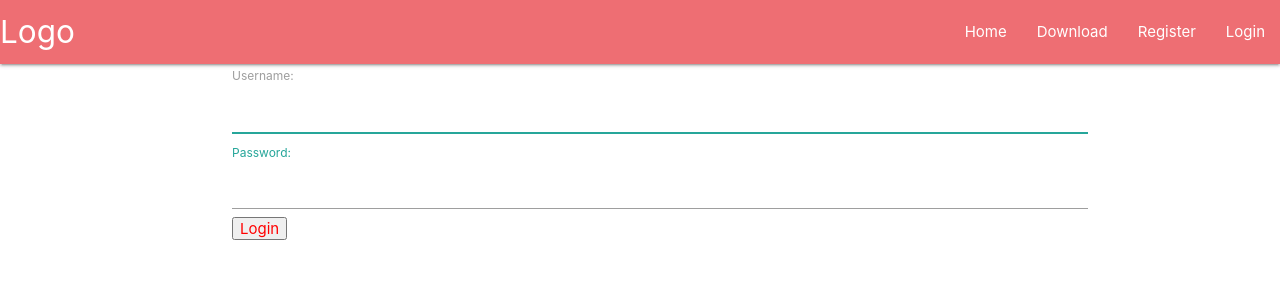
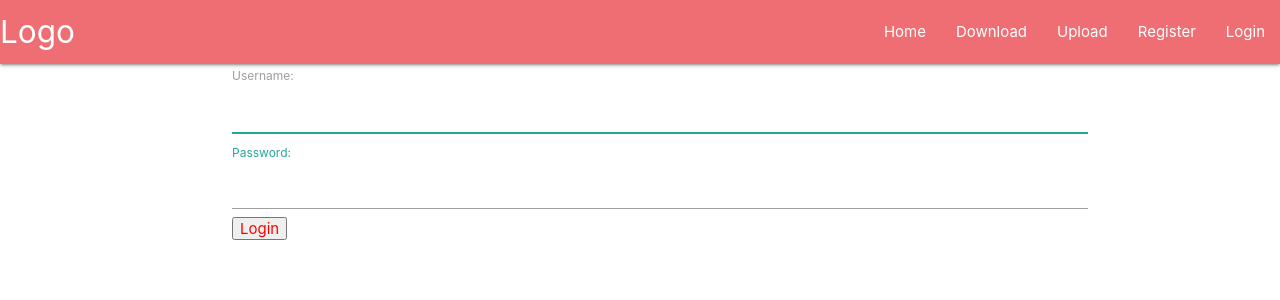
Before and after one commit to ajaykhatri-bit/soft_developers_ADC3, a Django app: page /login/ in a window 1280 px wide. Shown: the top 300 px of the page. Run offline with Django 3.2, Linux system fonts and the light colour scheme.

Commit message:
Update navbar.html

```diff
--- a/webdevelopmentstore/software/templates/main/navbar.html
+++ b/webdevelopmentstore/software/templates/main/navbar.html
@@ -3,8 +3,8 @@
       <a href="#" class="brand-logo">Logo</a>
       <ul id="nav-mobile" class="right hide-on-med-and-down">
         <li><a href="/">Home</a></li>
-        <li><a href="/">Download</a></li>
-
+        <li><a href="/download/soft_list">Download</a></li>
+        <li><a href="/download/upload">Upload</a></li>
 
         {% if user.is_authenticated %}
         <li><a href="/account">{{user.username}}</a></li>
```
